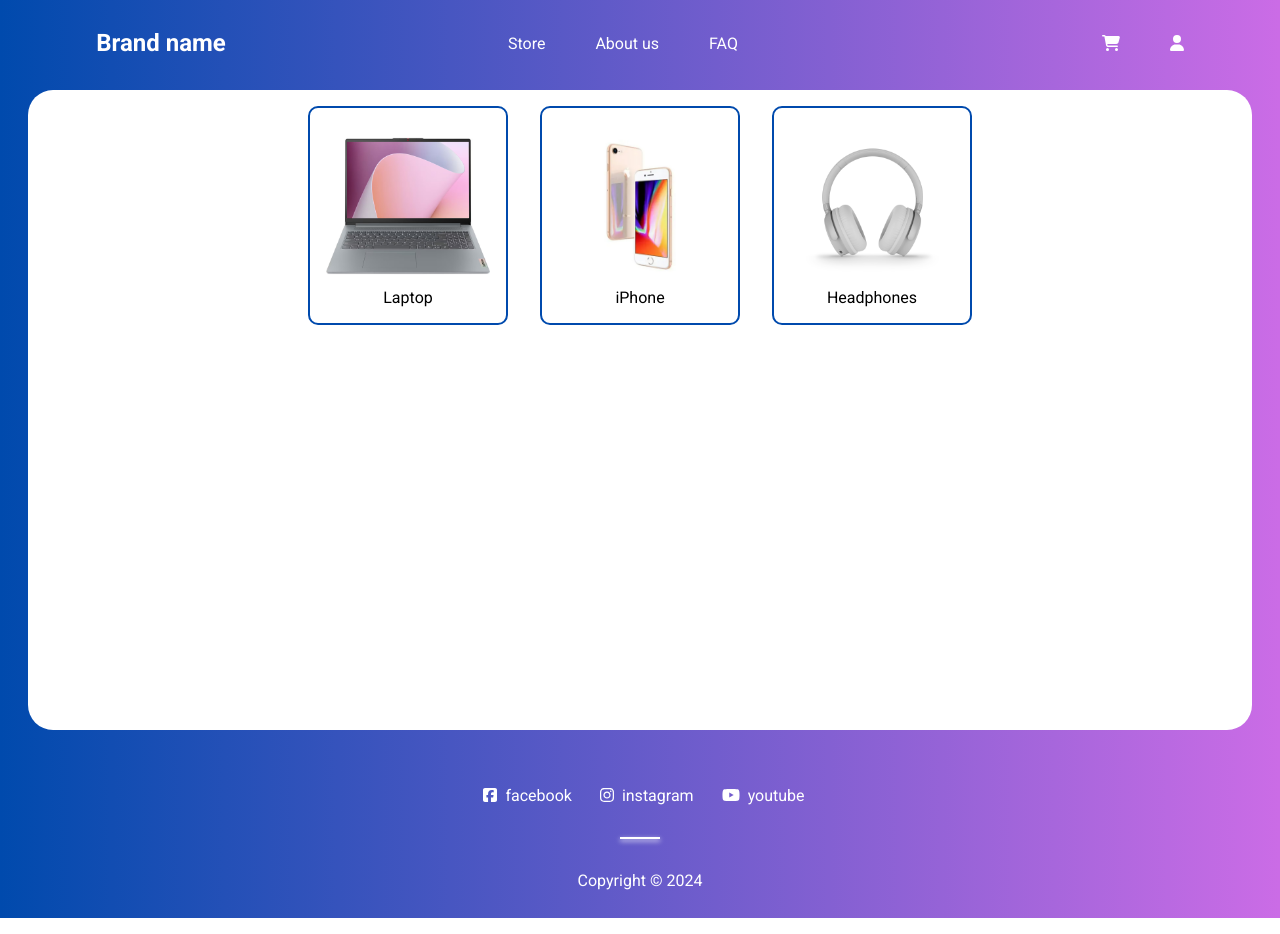
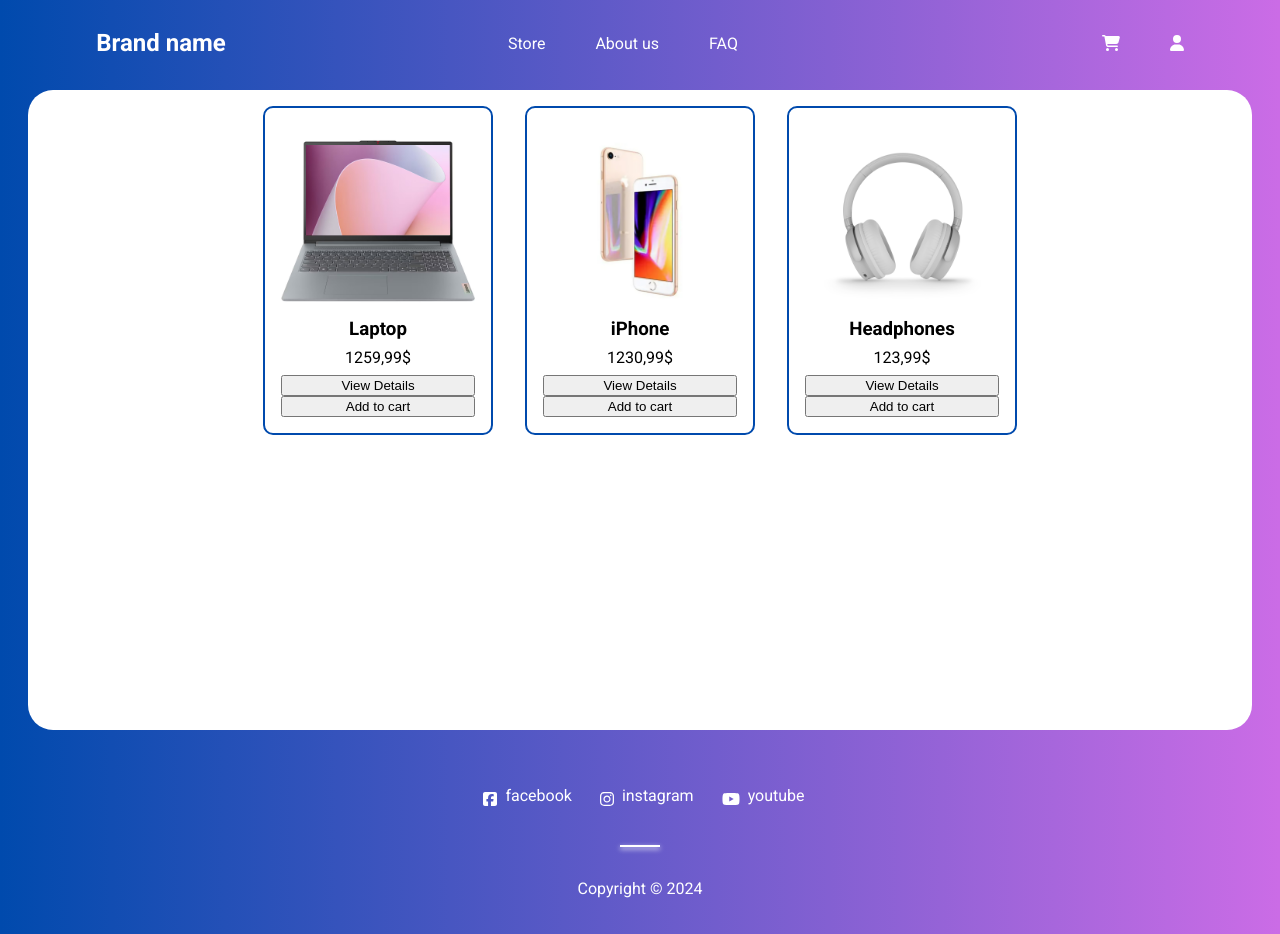
Before and after one commit to VictoriyaK19/online-store, a Vue app: page /store in a window 1280 px wide. Built offline with nearby package versions, Linux system fonts and the light colour scheme.

Commit message:
working on the store

```diff
--- a/src/pages/TheStore.vue
+++ b/src/pages/TheStore.vue
@@ -1,29 +1,33 @@
 <template>
   <div class="background">
     <div class="store">
-      <div class="product" v-for="(product, index) in products" :key="index">
-        <img :src="require(`@/assets/products/${product.image}`)" :alt="product.name" />
-        <p>{{ product.name }}</p>
+      <div class="product" v-for="product in products" :key="product.id">
+        <img
+          :src="require(`@/assets/products/${product.image}`)"
+          :alt="product.name"
+        />
+        <h3 class="product-name">{{ product.name }}</h3>
+        <p class="product-price">{{ product.price }}</p>
+        <button>View Details</button>
+        <button @click="addToCart(product)">Add to cart</button>
       </div>
     </div>
   </div>
 </template>
 
 <script>
-
 export default {
   data() {
     return {
       products: [
-    { name: 'Laptop', image: 'product1.jpg' },
-    { name: 'iPhone', image: 'product2.png' },
-    { name: 'Headphones', image: 'product3.jpg' },
-  ]
+        { id: "123", name: "Laptop", price: '1259,99$', image: "product1.jpg" },
+        { id: "124", name: "iPhone",  price: '1230,99$', image: "product2.png" },
+        { id: "125", name: "Headphones",  price: '123,99$', image: "product3.jpg" },
+      ],
     };
   },
 };
 </script>
-
 
 <style>
 .store {
@@ -35,9 +39,9 @@
 .product {
   margin: 1rem;
   padding: 1rem;
-  flex: 1 1 200px; /* Adjusted flex basis to maintain consistent width */
+  flex: 1 1 200px;
   text-align: center;
-  max-width: 200px;
+  max-width: 230px;
   border-radius: 10px;
   border: 2px solid #004aad;
   transition: transform 0.3s ease;
@@ -55,10 +59,14 @@
   height: auto;
   border-radius: 10px 10px 0 0;
 }
-
+h3 {
+  margin: 0;
+  padding-bottom: 0.5rem;
+}
 p {
   margin: 0;
   font-size: 16px;
+  padding-bottom: 0.5rem;
+
 }
-
 </style>
```
Also changed, not shown: src/pages/TheProduct.vue (added, +9 -0 lines).
